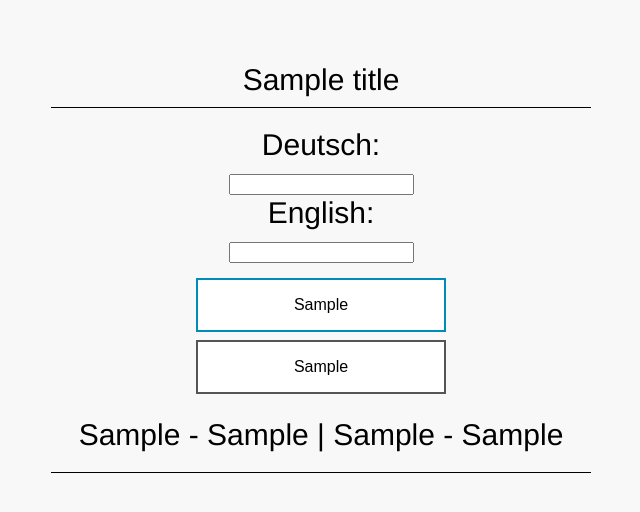
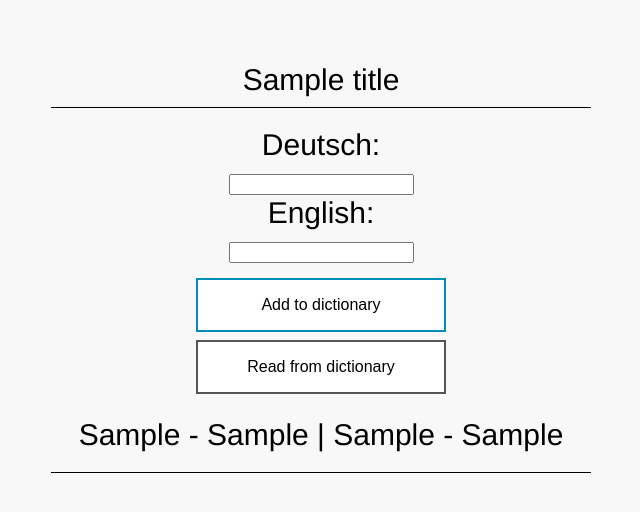
Before and after one commit to imehrez/master-german, a Flask app: template master-german/master-german/templates/index.html in a window 1280 px wide. Shown: the top 512 px of the page, without its empty margins (319-959 px from the left). Run offline with Flask 2, Linux system fonts and the light colour scheme; the template is opened without the code that fills it: most values are stand-ins (such as "Sample title", 1, 10 or a date in 2020).

Commit message:
update UI

```diff
--- a/master-german/master-german/templates/index.html
+++ b/master-german/master-german/templates/index.html
@@ -22,8 +22,8 @@
             English:<br> <input type="text" name="english">
         </form>
         <div id="space"></div>
-        <button name="Add" value="Add to dictionary" onclick="send()" class="button button1">{{button1}}</button>
-        <button name="Read" value="Read from dictionary" onclick="send()" class="button button2">{{button2}}</button>
+        <button name="Add" value="Add to dictionary" onclick="send()" class="button button1">Add to dictionary</button>
+        <button name="Read" value="Read from dictionary" onclick="send()" class="button button2">Read from dictionary</button>
         <div id="space"></div>
         <div id="space"></div>
         <div id="results"> {{button1}} - {{ value1 }} | {{button2}} - {{ value2 }} </div>
```
